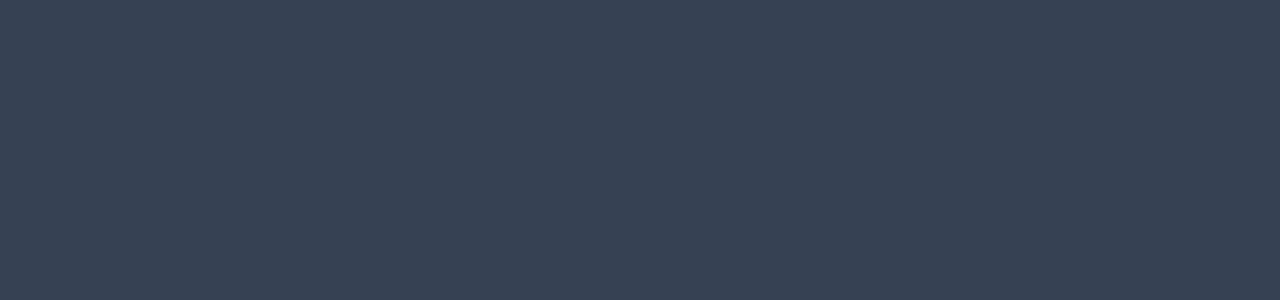
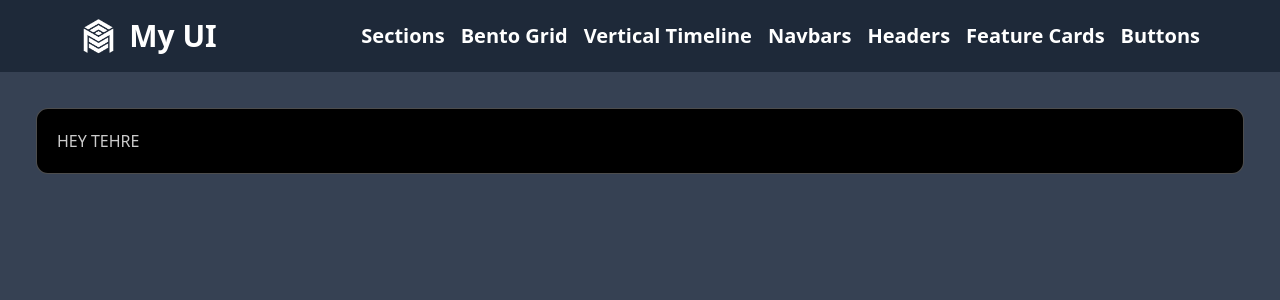
Before and after one commit to riyamehtaatwork/ui, a React (Vite) app: page /buttons in a window 1280 px wide. Before the commit this address had no page. Shown: the top 300 px of the page. Built offline with nearby package versions, Linux system fonts and the light colour scheme.

Commit message:
added buttons tab

```diff
--- a/src/App.jsx
+++ b/src/App.jsx
@@ -9,6 +9,7 @@ import CardsPage from "./pages/CardsPage";
 import AllInformationSectionsPage from "./pages/AllInformationSectionsPage";
 import AllHeadersPage from "./pages/AllHeadersPage";
 import BentoGridPlayground from "./pages/playgrounds/BentoGridPlayground";
+import AllButtonsPage from "./pages/AllButtonsPage";
 
 const App = () => {
   return (
@@ -25,6 +26,7 @@ const App = () => {
           <Route path="/navbars" element={<NavbarPage />} />
           <Route path="/cards" element={<CardsPage />} />
           <Route path="/headers" element={<AllHeadersPage />} />
+          <Route path="/buttons" element={<AllButtonsPage />} />
           {/* PLAYGROUNDS */}
           <Route
             path="/playground/bentogrid"
--- /dev/null
+++ b/src/components/buttons/AllButtons.jsx
@@ -0,0 +1,14 @@
+import React from "react";
+import ContainerForComponents from "../ui/ContainerForComponents";
+
+const AllButtons = () => {
+  return (
+    <div>
+      <ContainerForComponents className="bg-black">
+        HEY TEHRE
+      </ContainerForComponents>
+    </div>
+  );
+};
+
+export default AllButtons;
--- a/src/components/ui/Navbar.jsx
+++ b/src/components/ui/Navbar.jsx
@@ -1,36 +1,33 @@
 import React from "react";
 import { Link } from "react-router-dom";
 import logo from "../../assets/ui/favicon.png";
+
+const navItems = [
+  { path: "/information-sections", label: "Sections" },
+  { path: "/bento-grid", label: "Bento Grid" },
+  { path: "/vertical-timeline", label: "Vertical Timeline" },
+  { path: "/navbars", label: "Navbars" },
+  { path: "/headers", label: "Headers" },
+  { path: "/cards", label: "Feature Cards" },
+  { path: "/buttons", label: "Buttons" },
+];
+
 const Navbar = () => {
   return (
     <div>
-      {" "}
       <nav className="bg-gray-800 text-white p-4 flex justify-between font-semibold px-20">
         <Link to="/">
-          <div className="flex space-x-3 items-center ">
+          <div className="flex space-x-3 items-center">
             <img src={logo} alt="logo" title="My UI Logo" className="h-10" />
             <span className="text-3xl">My UI</span>
           </div>
         </Link>
-        <div className="flex  space-x-4 items-center text-xl ">
-          <Link to="/information-sections" className="hover:underline">
-            Sections
-          </Link>
-          <Link to="/bento-grid" className="hover:underline">
-            Bento Grid
-          </Link>
-          <Link to="/vertical-timeline" className="hover:underline">
-            Vertical Timeline
-          </Link>
-          <Link to="/navbars" className="hover:underline">
-            Navbars
-          </Link>
-          <Link to="/headers" className="hover:underline">
-            Headers
-          </Link>
-          <Link to="/cards" className="hover:underline">
-            Feature Cards
-          </Link>
+        <div className="flex space-x-4 items-center text-xl">
+          {navItems.map((item) => (
+            <Link key={item.path} to={item.path} className="hover:underline">
+              {item.label}
+            </Link>
+          ))}
         </div>
       </nav>
     </div>
--- a/src/components/verticaltimeline/dynamic-vertical-timeline-with-gradient/DynamicVeticalTimelineWithGradient.jsx
+++ b/src/components/verticaltimeline/dynamic-vertical-timeline-with-gradient/DynamicVeticalTimelineWithGradient.jsx
@@ -95,7 +95,7 @@ export default function DynamicVeticalTimelineWithGradient() {
         }}
       ></div>
       <div
-        className="absolute inset-0 bg-cover bg-center bg-no-repeat mt-80"
+        className="absolute inset-0 bg-cover bg-center bg-no-repeat "
         style={{
           backgroundImage: `url(${gradient})`,
           opacity: 0.4,
--- /dev/null
+++ b/src/pages/AllButtonsPage.jsx
@@ -0,0 +1,15 @@
+import React from "react";
+import AllButtons from "../components/buttons/AllButtons";
+import Navbar from "../components/ui/Navbar";
+const AllButtonsPage = () => {
+  return (
+    <div className="">
+      <Navbar />
+      <div className="p-4">
+        <AllButtons />
+      </div>
+    </div>
+  );
+};
+
+export default AllButtonsPage;
--- a/src/pages/VerticalTimelinePage.jsx
+++ b/src/pages/VerticalTimelinePage.jsx
@@ -3,7 +3,7 @@ import AllVerticalTimelines from "../components/verticaltimeline/AllVerticalTime
 
 export default function VerticalTimelinePage() {
   return (
-    <div className="">
+    <div className="min-h-screen">
       <Navbar />
       <div className="p-4">
         <AllVerticalTimelines />
```
